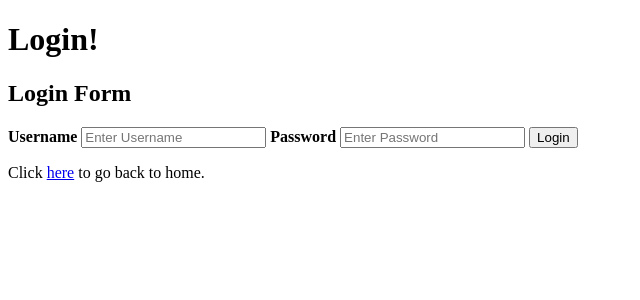
After one commit to danielrojas121/ASE, a Flask app: page /login in a window 1280 px wide. The commit adds this page. Shown: the top 300 px of the page, without its empty margins (0-640 px from the left). Run offline with Flask 2, Linux system fonts and the light colour scheme.

Commit message:
Home/login/signup pages

```diff
--- a/hw2-MarissaDaniel/server.py
+++ b/hw2-MarissaDaniel/server.py
@@ -7,5 +7,13 @@ app.config["DEBUG"] = True  # Only  include this while you are testing your app
 def home():
 	return render_template("home.html")
 
+@app.route("/login")
+def login():
+	return render_template("login.html")
+
+@app.route("/signup")
+def signup():
+	return render_template("signup.html")
+
 if __name__ == "__main__":
     app.run(host="0.0.0.0")
--- a/hw2-MarissaDaniel/templates/home.html
+++ b/hw2-MarissaDaniel/templates/home.html
@@ -5,5 +5,9 @@
     </head>
     <body>
         <h1>Welcome to Vanmo!</h1>
-    </body>
+
+    <p>Click <a href="/signup">here</a> to sign up.</p>
+    <p>Click <a href="/login">here</a> to login.</p>
+
+</body>
 </html>
--- /dev/null
+++ b/hw2-MarissaDaniel/templates/login.html
@@ -0,0 +1,27 @@
+<!DOCTYPE html>
+<html>
+    <head>
+         <title>Vanmo</title>
+    </head>
+    <body>
+        <h1>Login!</h1>
+
+
+		<h2>Login Form</h2>
+
+<form action="action_page.php">
+
+  <div class="container">
+    <label><b>Username</b></label>
+    <input type="text" placeholder="Enter Username" name="uname" required>
+
+    <label><b>Password</b></label>
+    <input type="password" placeholder="Enter Password" name="psw" required>
+
+    <button type="submit">Login</button>
+  </div>
+</form>
+<p>Click <a href="/">here</a> to go back to home.</p>
+
+</body>
+</html>
```
Also changed, not shown: hw2-MarissaDaniel/static/css/style.css (+60 -0 lines), hw2-MarissaDaniel/templates/signup.html (added, +27 -0 lines).
